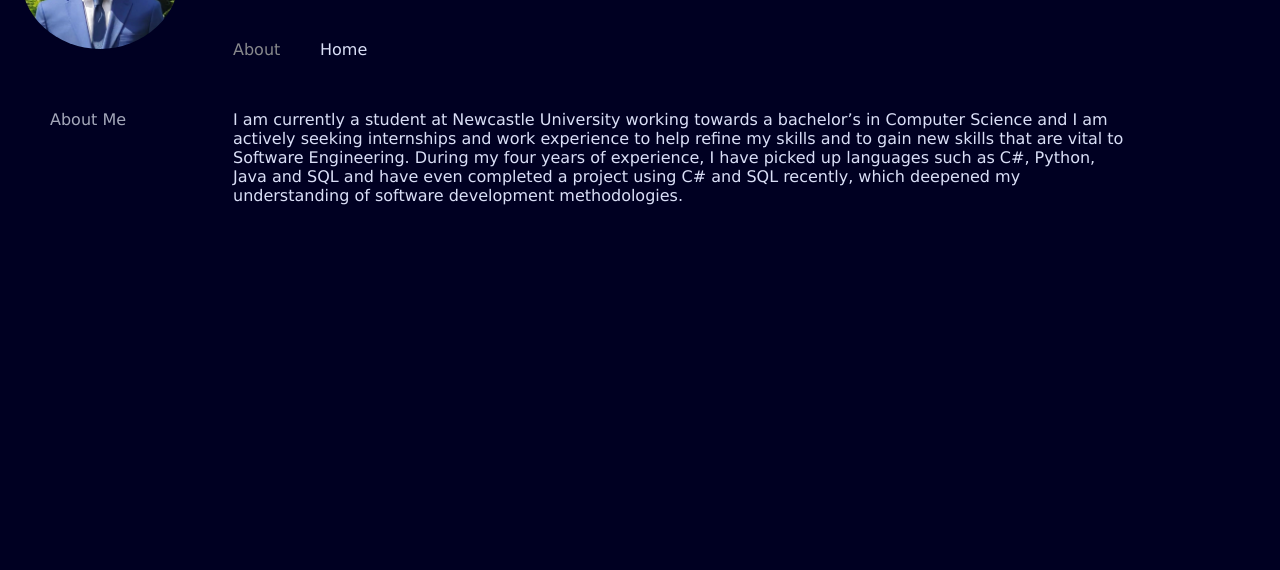
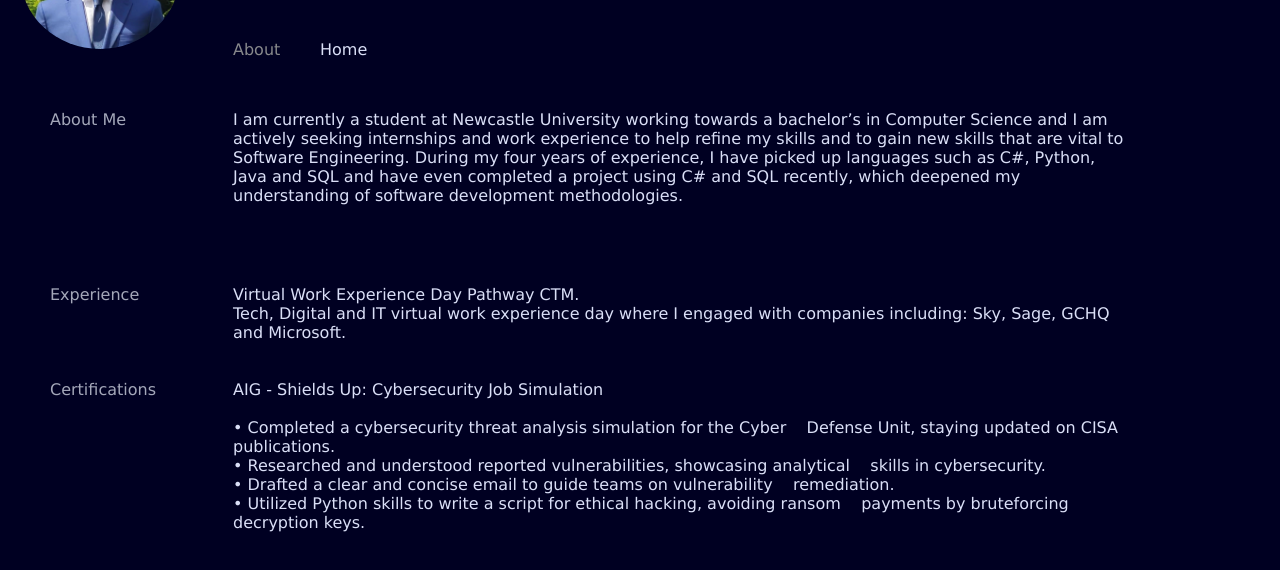
Before and after one commit to RyanDuong0/ryanduong0.github.io, a plain HTML site: page src/about.html in a window 1280 px wide. Shown: the part 156-726 px from the top of the page. Drawn offline with Linux system fonts and the light colour scheme.

Commit message:
Updated about.css and about.html to include experience and certifications

```diff
--- a/src/about.css
+++ b/src/about.css
@@ -81,3 +81,31 @@ p{
     max-width: 900px;
     left: 233px;
 }
+#experience{
+    color:#dadff7;
+    font-family: Verdana, Geneva, Tahoma, sans-serif;
+    filter: brightness(75%);
+    position: absolute;
+    top: 425px;
+    left: 50px;
+}
+#aboutVirtualExperience{
+    position: absolute;
+    top: 425px;
+    max-width: 900px;
+    left: 233px;
+}
+#certifications{
+    color:#dadff7;
+    font-family: Verdana, Geneva, Tahoma, sans-serif;
+    filter: brightness(75%);
+    position: absolute;
+    top: 520px;
+    left: 50px;
+}
+#aboutCertifications{
+    position: absolute;
+    top: 520px;
+    max-width: 900px;
+    left: 233px;
+}
--- a/src/about.html
+++ b/src/about.html
@@ -49,6 +49,25 @@
             picked up languages such as C#, Python, Java and SQL and have even completed a project
             using C# and SQL recently, which deepened my understanding of software development methodologies.
         </p>
-
+        <p id = "experience">Experience</p>
+        <p id = "aboutVirtualExperience">Virtual Work Experience Day
+            Pathway CTM.
+            <br>Tech, Digital and IT virtual work experience day where I engaged with companies including: Sky, Sage, GCHQ and Microsoft.
+            </br>
+        </p>
+        <p id = "certifications">Certifications</p>
+        <p id = "aboutCertifications">
+            AIG - Shields Up: Cybersecurity Job Simulation<br>
+            <br>
+                •&nbsp;Completed a cybersecurity threat analysis simulation for the Cyber &nbsp;&nbsp;&nbsp;Defense
+                Unit, staying updated on CISA publications.<br>
+                • Researched and understood reported vulnerabilities, showcasing analytical
+                &nbsp;&nbsp;&nbsp;skills in cybersecurity.<br>
+                • Drafted a clear and concise email to guide teams on vulnerability
+                &nbsp;&nbsp;&nbsp;remediation.<br>
+                • Utilized Python skills to write a script for ethical hacking, avoiding ransom
+                &nbsp;&nbsp;&nbsp;payments by bruteforcing decryption keys.<br>
+            </br>
+        </p>
     </body>
 </html>
```
